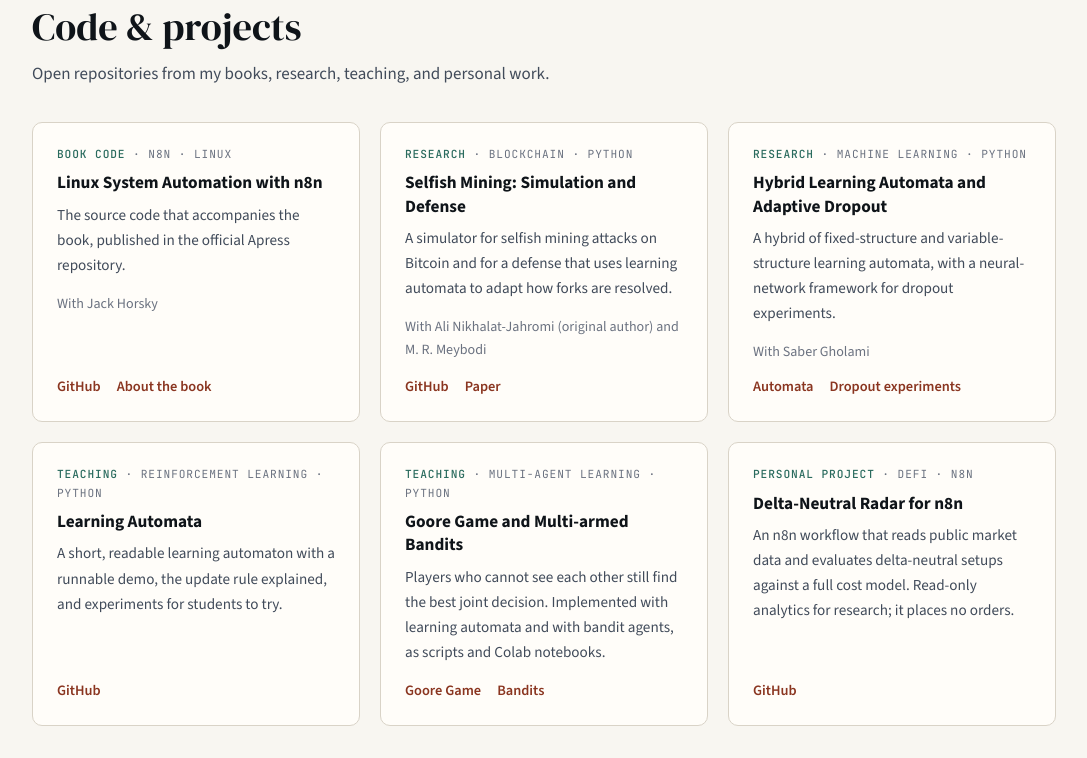
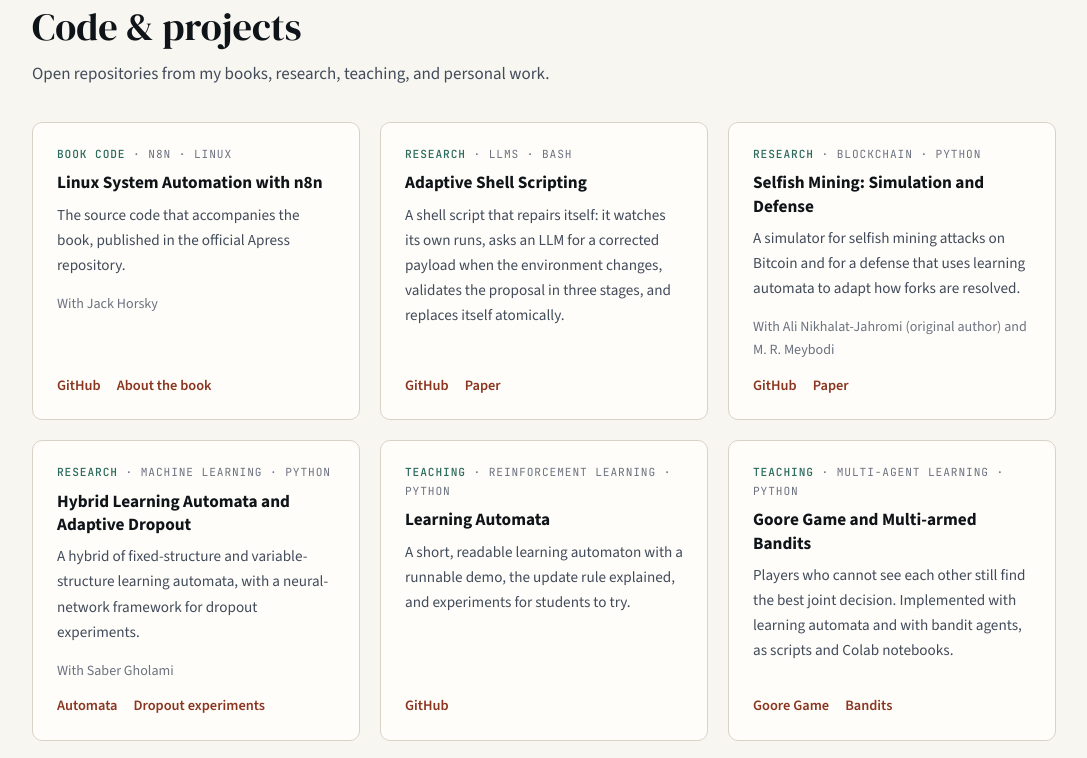
Before and after one commit to amsaghiri/amsaghiri.github.io, a plain HTML site: page index.htm in a window 1280 px wide. Shown: the part 3844-4602 px from the top of the page, without its empty margins (96-1183 px from the left). Drawn offline with nearby package versions, Linux system fonts and the light colour scheme.

Commit message:
Add Adaptive Shell Scripting project card and lab page links
Co-Authored-By: Claude Fable 5.2 <noreply@anthropic.com>
Claude-Session: https://claude.ai/code/session_01VAa6hWRnZNaTk1h5T5Jeqc

```diff
--- a/index.htm
+++ b/index.htm
@@ -410,6 +410,12 @@ footer{background:var(--ink);color:#8b949e;font-size:.85rem;border-top:1px solid
         <div class="links"><a href="https://github.com/Apress/Linux-System-Automation-with-n8n">GitHub</a><a href="n8n-book.html">About the book</a></div>
       </article>
       <article class="proj">
+        <div class="meta"><em>Research</em> · LLMs · Bash</div>
+        <h3>Adaptive Shell Scripting</h3>
+        <p>A shell script that repairs itself: it watches its own runs, asks an LLM for a corrected payload when the environment changes, validates the proposal in three stages, and replaces itself atomically.</p>
+        <div class="links"><a href="https://github.com/amsaghiri/adaptive-shell-scripting">GitHub</a><a href="https://doi.org/10.1109/ICCRAIDS67816.2026.11519702">Paper</a></div>
+      </article>
+      <article class="proj">
         <div class="meta"><em>Research</em> · Blockchain · Python</div>
         <h3>Selfish Mining: Simulation and Defense</h3>
         <p>A simulator for selfish mining attacks on Bitcoin and for a defense that uses learning automata to adapt how forks are resolved.</p>
```
Also changed, not shown: saghirilab.html (+3 -2 lines).
